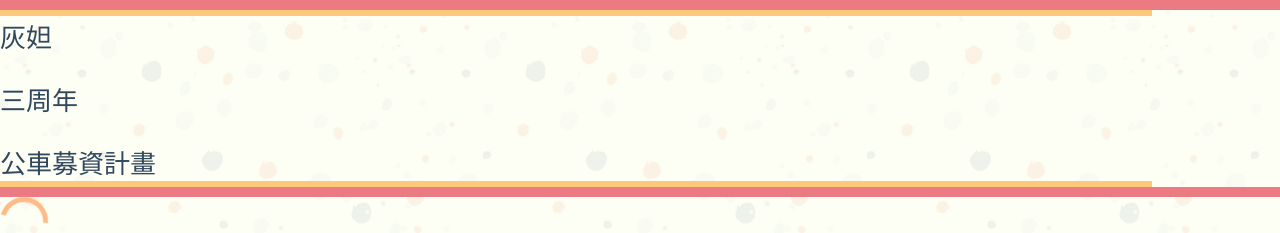
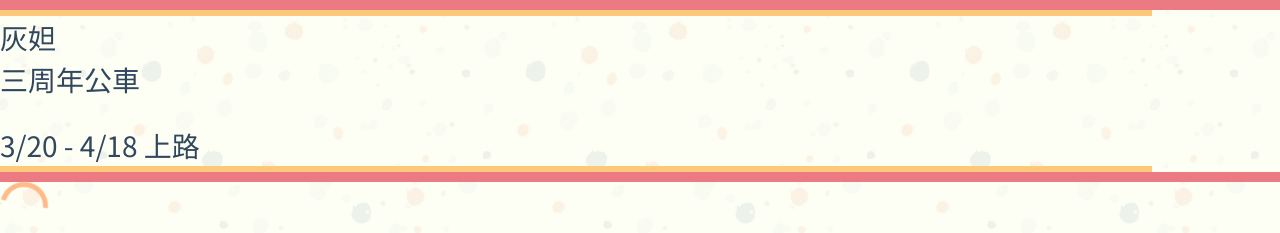
Before and after one commit to serser322/dada-bus-crowdfunding, a React (Vite) app: page / in a window 1280 px wide. Shown: the top 233 px of the page. Built offline with nearby package versions, Linux system fonts and the light colour scheme; some icons are missing.

Commit message:
feat: 更新網站標題

```diff
--- a/src/ui/Header.jsx
+++ b/src/ui/Header.jsx
@@ -1,5 +1,5 @@
 import styled from "styled-components";
-import CloseRound from "@ricons/material/CloseRound";
+// import CloseRound from "@ricons/material/CloseRound";
 import SendFilled from "@ricons/material/SendFilled";
 
 const LeftLinesAnime = styled.div`
@@ -65,10 +65,10 @@ const TitleGroup = styled.div`
 `;
 
 const TitleText = styled.p`
-  font-size: 20px;
+  font-size: 22px;
 
   @media (min-width: 640px) {
-    font-size: 26px;
+    font-size: 28px;
   }
 `;
 
@@ -80,20 +80,22 @@ function Header() {
         <Line $color="orange" $colorCode="var(--yellow-1)" />
       </LeftLinesAnime>
       <TitleGroup className="flex flex-col items-center font-bold mt-6 sm:items-start sm:mx-10 sm:mt-0">
-        <div className="flex items-center space-x-4">
+        <div className="flex items-center space-x-3">
           <TitleText>
-            <span className="font-black text-3xl sm:text-4xl">灰妲</span>
+            <span className="font-black">灰妲</span>
           </TitleText>
-          <div className="w-6 sm:w-9">
+          {/* <div className="w-5 sm:w-7 flex justify-center">
             <CloseRound />
-          </div>
-          <TitleText>三周年</TitleText>
+          </div> */}
+          <TitleText>三周年公車</TitleText>
         </div>
-        <div className="flex items-center space-x-4 sm:ml-20 mt-4">
-          <div className="w-5 sm:w-7">
+        <div className="flex items-center space-x-4 mt-4 sm:ml-16">
+          <div className="w-5 sm:w-6">
             <SendFilled />
           </div>
-          <TitleText>公車募資計畫</TitleText>
+          <TitleText className="flex items-center">
+            <span className="text-xl sm:text-2xl">3/20 - 4/18 上路</span>
+          </TitleText>
         </div>
       </TitleGroup>
       <RightLinesAnime className="hidden sm:flex flex-col justify-end items-end pb-2 sm:w-full">
```
